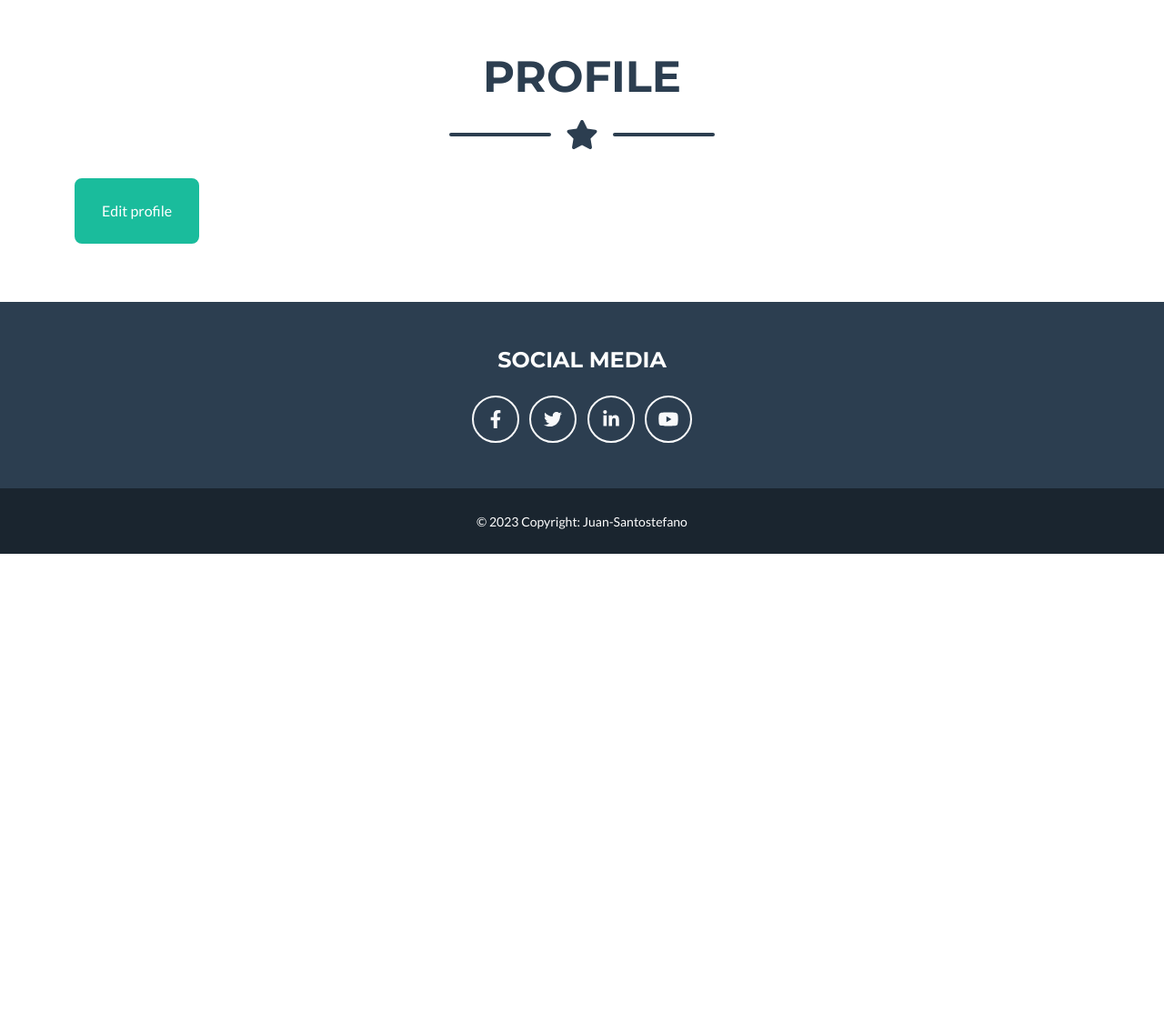
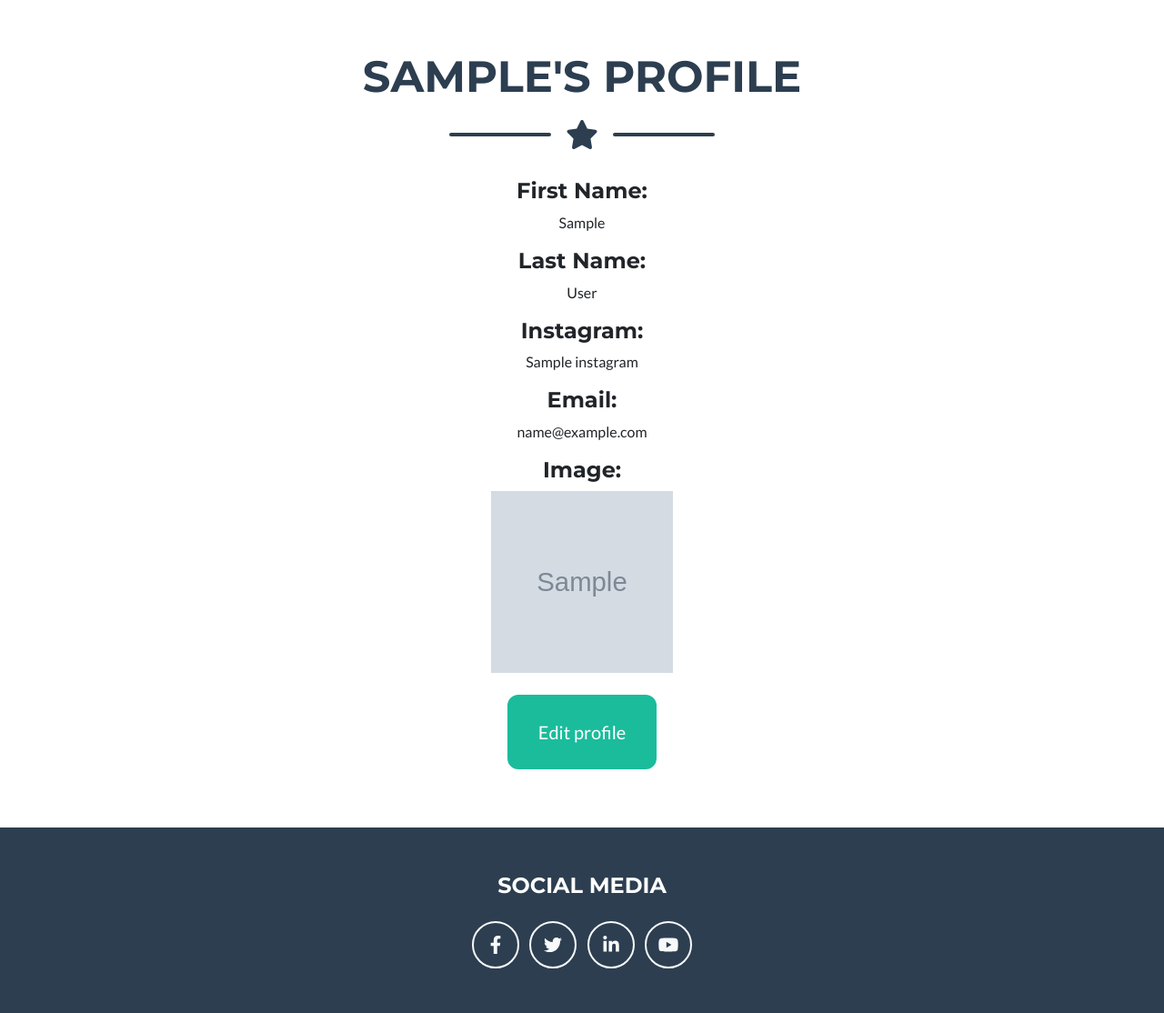
Before and after one commit to jpsantostefano/restaurant-advisor, a Django app: template templates/profile_view.html in a window 1280 px wide. Shown: the part 132-1246 px from the top of the page at 91% size. Before the commit the page ends 741 px from the top, so only its background shows below. Run offline with Django 3.2, Linux system fonts and the light colour scheme; the template is opened without the code that fills it: most values are stand-ins (such as "Sample title", 1, 10 or a date in 2020); grey boxes marked "Sample" are stand-in pictures; some libraries are stand-ins or nearby versions.

Commit message:
profile_view and edit_profile templates working and styled

```diff
--- a/restaurantAdvisor/settings.py
+++ b/restaurantAdvisor/settings.py
@@ -168,7 +168,7 @@ STATICFILES_DIRS = [os.path.join(BASE_DIR, 'static'), ]
 STATIC_ROOT = os.path.join(BASE_DIR, 'staticfiles')
 
 MEDIA_URL = '/media/'
-MEDIA_ROOT = '/media/'
+MEDIA_ROOT = os.path.join(BASE_DIR, 'media')
 
 DEFAULT_FILE_STORAGE = 'cloudinary_storage.storage.MediaCloudinaryStorage'
 
--- a/restaurantAdvisor/urls.py
+++ b/restaurantAdvisor/urls.py
@@ -25,10 +25,8 @@ urlpatterns = [
     path('logout/', views.logout_view, name='logout'),
     path('register/', views.register, name='register'),
     path('profile_view/<int:pk>', views.profile_view, name='profile_view'),
-    # path('edit_profile/<int:user_id>', views.edit_profile, name='edit_profile'),
+    path('edit_profile/<int:pk>', views.edit_profile, name='edit_profile'),
     path('admin/', admin.site.urls),
-    # path('accounts/', include('allauth.urls')),
-    # path('summernote/', include('django_summernote.urls')),
     path('<slug:slug>/', views.post_detail, name='post_detail'),
     path('delete_comment/<int:comment_id>', views.delete_comment,name='delete_comment'),
     path('edit_comment/<int:comment_id>', views.edit_comment,name='edit_comment'),
--- a/templates/profile_view.html
+++ b/templates/profile_view.html
@@ -3,11 +3,11 @@
 
 
 
- <!-- Contact Section-->
- <section class="page-section portfolio" id="contact">
-    <div class="container">
+<!-- Contact Section-->
+<section class="page-section portfolio" id="contact">
+    <div class="d-flex flex-column justify-content-center align-items-center">
         <!-- Contact Section Heading-->
-        <h2 class="page-section-heading text-center text-uppercase text-secondary-login-register mb-0-register-login">Profile</h2>
+        <h2 class="page-section-heading text-center text-uppercase text-secondary-login-register mb-0-register-login">{{ profile.user.username }}'s Profile</h2>
         <!-- Icon Divider-->
         <div class="divider-custom">
             <div class="divider-custom-line"></div>
@@ -16,13 +16,55 @@
         </div>
 
 
-            <button class="btn btn-primary"><a class="nav-link py-3 px-0 px-lg-3 rounded" href="">Edit profile</a></button>
+        <!-- <div class="profile_view">
+            <div class="labels">
+                <div><h4>First Name: </h4><p>{{ profile.first_name }}</p></div>
+            </div>
 
+            <div class="labels">
+                <h4>Last Name: </h4><p>{{ profile.last_name }}</p>
+            </div>
 
+            <div class="labels">
+                <h4>Instagram: </h4><p>{{ profile.instagram }}</p>
+            </div>
 
+            <div class="labels">
+                <h4>Email: </h4><p>{{ profile.email }}</p>
+            </div>
+        </div> -->
+
+        <div class="container d-flex justify-content-center">
+
+                <div class="text-center">
+                    <div>
+                        <h4>First Name:</h4>
+                        <p>{{ profile.first_name }}</p>
+                    </div>
+                    <div>
+                        <h4>Last Name:</h4>
+                        <p>{{ profile.last_name }}</p>
+                    </div>
+                    <div>
+                        <h4>Instagram:</h4>
+                        <p>{{ profile.instagram }}</p>
+                    </div>
+                    <div>
+                        <h4>Email:</h4>
+                        <p>{{ profile.email }}</p>
+                    </div>
+                </div>
+
+        </div>
+
+        <div class="labels">
+            <h4>Image: </h4>
+        </div>
+        {% if profile.image %}
+            <img src="{{ profile.image.url }}" width="200px" height="200px">
+        {% endif %}
+        <br>
+        <button class="btn btn-primary btn-lg"><a class="nav-link py-3 px-0 px-lg-3 rounded" href="{% url 'edit_profile' request.user.id %}">Edit profile</a></button>
+    </div>
 </section>
-
-
-
-
 {% endblock content %}
```
Also changed, not shown: templates/edit_profile.html (+23 -6 lines), whereToEat/forms.py (+5 -12 lines), whereToEat/views.py (+35 -11 lines), static/css/style.css.
